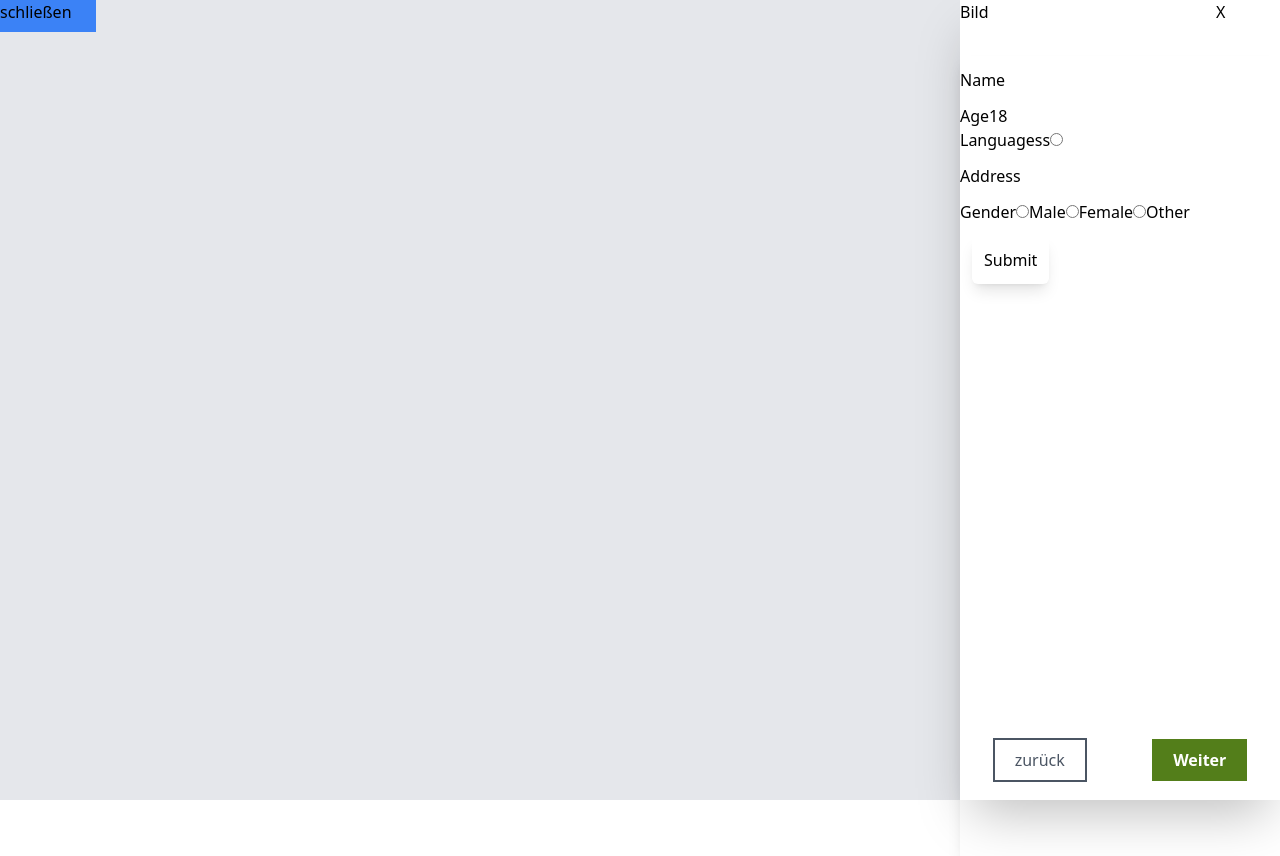
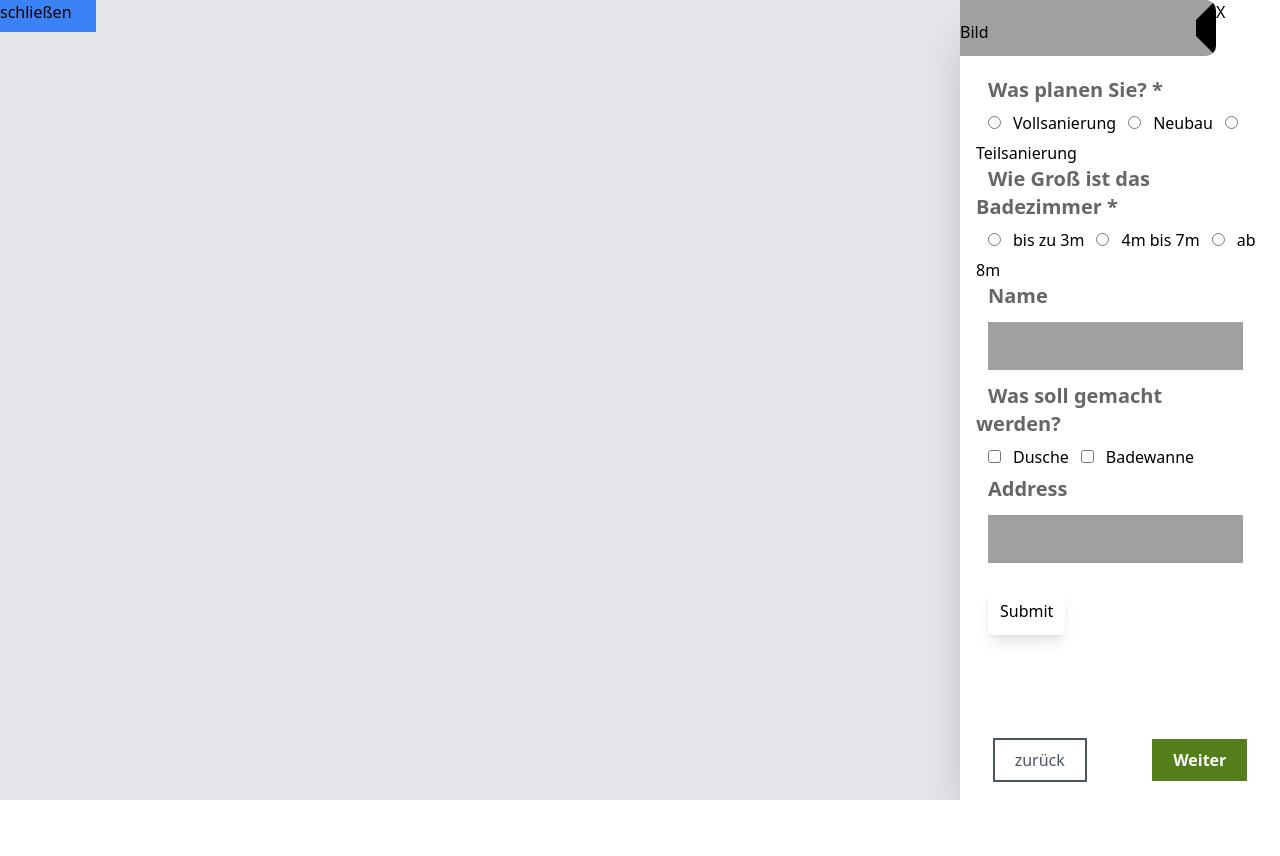
Before and after one commit to bahag-Rothm/react_dynamicForms-main, a React (Create React App) app: page / in a window 1280 px wide. Both pictures are taken after a click on the button "Weiter". After the commit the page ends 800 px from the top, so only its background shows below. Built offline with nearby package versions, Linux system fonts and the light colour scheme.

Commit message:
added more stuff

```diff
--- a/src/Data/DataContainers/data.ts
+++ b/src/Data/DataContainers/data.ts
@@ -1,6 +1,30 @@
 import { DynamicFieldData } from "../../helper/dynamic-control-types";
 
 export const fields: DynamicFieldData[] = [
+    {
+        label: "Was planen Sie? *",
+        inputType: "radio",
+        fieldName: "planning",
+        defaultValue: "",
+        options: [
+            { label: "Vollsanierung", value: "Vollsanierung" },
+            { label: "Neubau", value: "Neubau" },
+            { label: "Teilsanierung", value: "Teilsanierung " },
+        ],
+        config: { required: true },
+    },
+    {
+        label: "Wie Groß ist das Badezimmer *",
+        inputType: "radio",
+        fieldName: "size",
+        defaultValue: "",
+        options: [
+            { label: "bis zu 3m", value: "short" },
+            { label: "4m bis 7m", value: "middle" },
+            { label: "ab 8m", value: "big" },
+        ],
+        config: { required: true },
+    },
     {
         fieldName: "name",
         inputType: "text",
@@ -10,25 +34,16 @@ export const fields: DynamicFieldData[] = [
             required: "Required",
         },
     },
-    {
-        fieldName: "age",
-        inputType: "number",
-        label: "Age",
-        defaultValue: 18,
-        config: {
-            required: "Required",
-        },
-    },
 
     {
-        fieldName: "ss",
+        fieldName: "pourpose",
         inputType: "checkbox",
-        label: "Languagess",
+        label: "Was soll gemacht werden?",
         options: [
-            { value: "english", label: "English" },
-            { value: "french", label: "French" },
+            { label: "Dusche", value: "Dusche" },
+            { label: "Badewanne", value: "Badewanne" },
         ],
-        defaultValue: "english",
+        defaultValue: "",
     },
     {
         fieldName: "address",
@@ -36,16 +51,4 @@ export const fields: DynamicFieldData[] = [
         label: "Address",
         defaultValue: "",
     },
-    {
-        label: "Gender",
-        inputType: "radio", // hier wird der neue Wert "radio" für "inputType" verwendet
-        fieldName: "gender",
-        defaultValue: "",
-        options: [
-            { label: "Male", value: "male" },
-            { label: "Female", value: "female" },
-            { label: "Other", value: "other" },
-        ],
-        config: { required: true },
-    },
 ];
--- a/src/components/SidebarContainer.tsx
+++ b/src/components/SidebarContainer.tsx
@@ -12,9 +12,9 @@ const Sidebar: React.FC<Sidebarprobs> = () => {
 
     return (
         <div className="z-30 h-full bg-white shadow-2xl">
-            <div className="z-40 flex bg-white border-1 border-grey-100 h-[7%]">
+            <div className="z-40 flex bg-white border-1 border-grey-100 h-[7%] ">
                 <div
-                    className={` w-[80%] ${
+                    className={`arrow w-[80%] ${
                         currentPage === 1 ? "invisible" : "visible"
                     } `}
                 >
@@ -47,8 +47,10 @@ const Sidebar: React.FC<Sidebarprobs> = () => {
                 </button>
                 <button
                     onClick={inc}
-                    className={`h-10 p-5 text-center font-bold leading-normal text-white bg-bh-green hover:bg-bh-green-hover mx-auto flex flex-col justify-center transition duration-150 ease-in-out border border-transparent select-none whitespace-nowrap ${
-                        currentPage === 4 ? "invisible" : "visible"
+                    className={`btn-true ${
+                        currentPage === 4 || currentPage === 1
+                            ? "invisible"
+                            : "visible"
                     }`}
                 >
                     Weiter
--- a/src/components/dynamicFroms/ProjectDetailForm.tsx
+++ b/src/components/dynamicFroms/ProjectDetailForm.tsx
@@ -29,12 +29,20 @@ export const ProjectDetailForm = ({
     };
 
     return (
-        <form className="h-full shadow-lg" onSubmit={handleSubmit(onSubmit)}>
+        <div className="px-4 py-5">
+            <form className="h-full" onSubmit={handleSubmit(onSubmit)}>
                 <FormProvider {...formMethods}>
                     {fields.map((d, i) => (
                         <div key={i}>
-                        <label htmlFor={d.fieldName}>{d.label}</label>
+                            <label
+                                className="p-3 text-xl font-bold text-bh-dark-gray "
+                                htmlFor={d.fieldName}
+                            >
+                                {d.label}
+                            </label>
+                            <div>
                                 <DynamicControl {...d} />
+                            </div>
                         </div>
                     ))}
                 </FormProvider>
@@ -54,5 +62,6 @@ export const ProjectDetailForm = ({
                     </div>
                 )}
             </form>
+        </div>
     );
 };
--- a/src/components/dynamicFroms/StartPage.tsx
+++ b/src/components/dynamicFroms/StartPage.tsx
@@ -1,11 +1,14 @@
 import JsonData from "../../Data/Json/StartingTextData.json";
 import { useEffect, useState } from "react";
-
+import { useStore } from "../../store/CurrentPageStore";
 interface StartPageProps {
     onNext: () => void;
 }
 
 export const StartPage = ({ onNext }: StartPageProps) => {
+    const inc = useStore((state) => state.inc);
+    const currentPage = useStore((state) => state.currentPage);
+
     const { headerText, subHeaderText } = JsonData;
     const [fachzentrum, setFachzentrum] = useState(true);
     const [telefon, setTelefon] = useState(false);
@@ -124,6 +127,9 @@ export const StartPage = ({ onNext }: StartPageProps) => {
                     </label>
                 </div>
             </form>
+            <button onClick={inc} className="btn-true">
+                Weiter
+            </button>
         </div>
     );
 };
--- a/src/helper/DynamicControl.tsx
+++ b/src/helper/DynamicControl.tsx
@@ -14,7 +14,7 @@ export const DynamicControl = ({
         case "text":
             return (
                 <input
-                    className="m-3"
+                    className="p-3 m-3 bg-bh-gray"
                     type="text"
                     {...register(fieldName, config)}
                     defaultValue={defaultValue}
@@ -47,11 +47,19 @@ export const DynamicControl = ({
 
         case "checkbox":
             return (
-                <input
-                    type="radio"
-                    {...register(fieldName, config)}
-                    defaultValue={defaultValue}
-                />
+                <>
+                    {options?.map((option: SelectOption) => (
+                        <label key={option.value}>
+                            <input
+                                type="checkbox"
+                                value={option.value}
+                                className="p-3 m-3 text-bh-gray"
+                                {...register(fieldName, config)}
+                            />
+                            {option.label}
+                        </label>
+                    ))}
+                </>
             );
         case "radio":
             return (
@@ -61,6 +69,7 @@ export const DynamicControl = ({
                             <input
                                 type="radio"
                                 value={option.value}
+                                className="p-3 m-3 text-bh-gray"
                                 {...register(fieldName, config)}
                             />
                             {option.label}
--- a/src/index.css
+++ b/src/index.css
@@ -1,3 +1,37 @@
 @tailwind base;
 @tailwind components;
 @tailwind utilities;
+
+@layer components {
+    .btn-true {
+      @apply  h-10;
+      @apply p-5;
+      @apply text-center;
+      @apply font-bold;
+      @apply leading-normal;
+      @apply text-white;
+      @apply bg-bh-green;
+      @apply hover:bg-bh-green-hover;
+      @apply mx-auto;
+      @apply flex ;
+      @apply flex-col;
+      @apply justify-center;
+      @apply transition;
+      @apply duration-150;
+      @apply ease-in-out ;
+      @apply border;
+      @apply border-transparent;
+      @apply select-none;
+      @apply whitespace-nowrap
+    }
+    .arrow {
+      @apply bg-bh-gray;
+      border-top: 20px solid transparent;
+      border-bottom: 20px solid transparent;
+      border-right: 20px solid;
+      border-top-right-radius: 10px;
+      border-bottom-right-radius: 10px;
+    }
+
+
+  }
```
Lines whose indentation alone changed are shown as unchanged.
